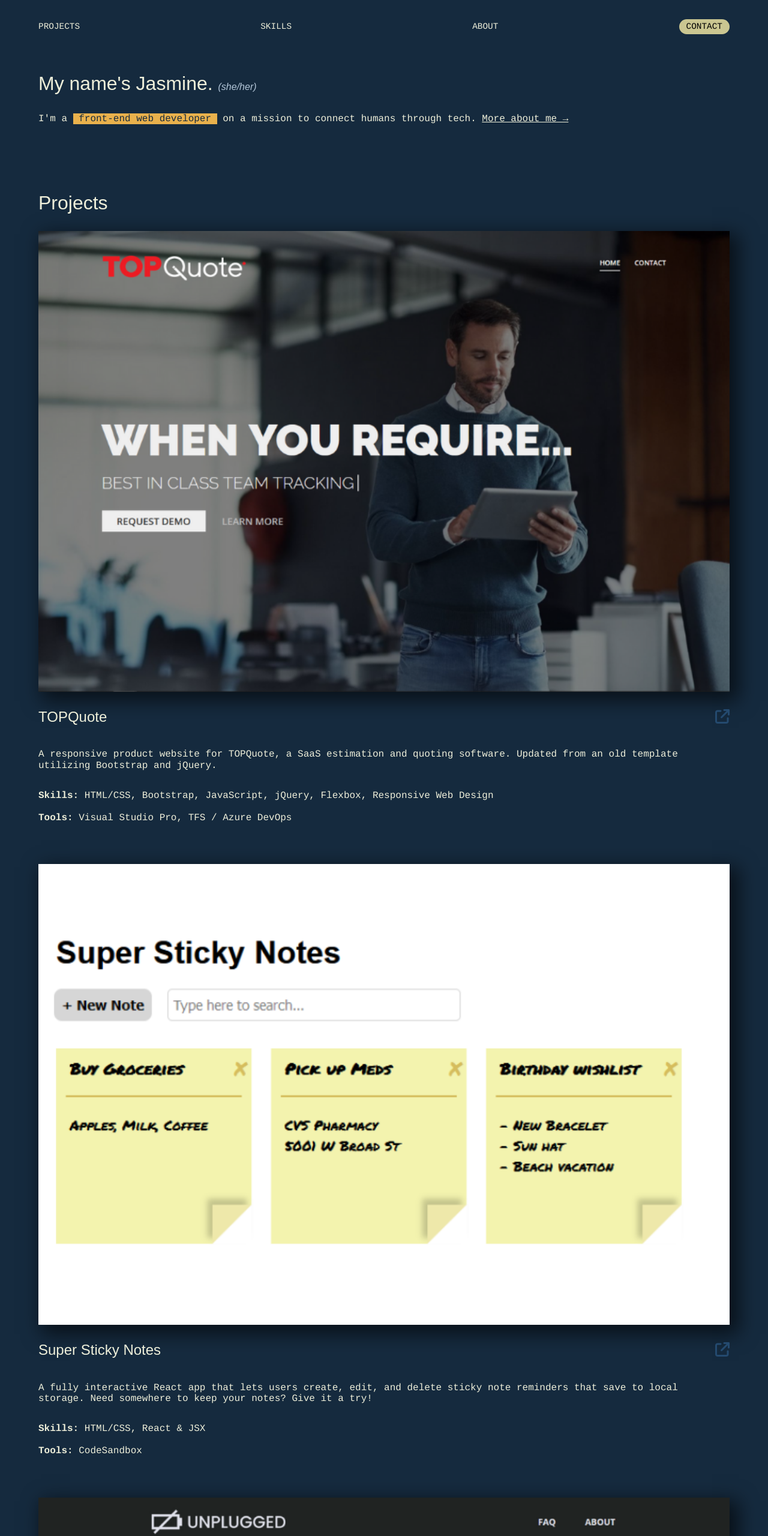
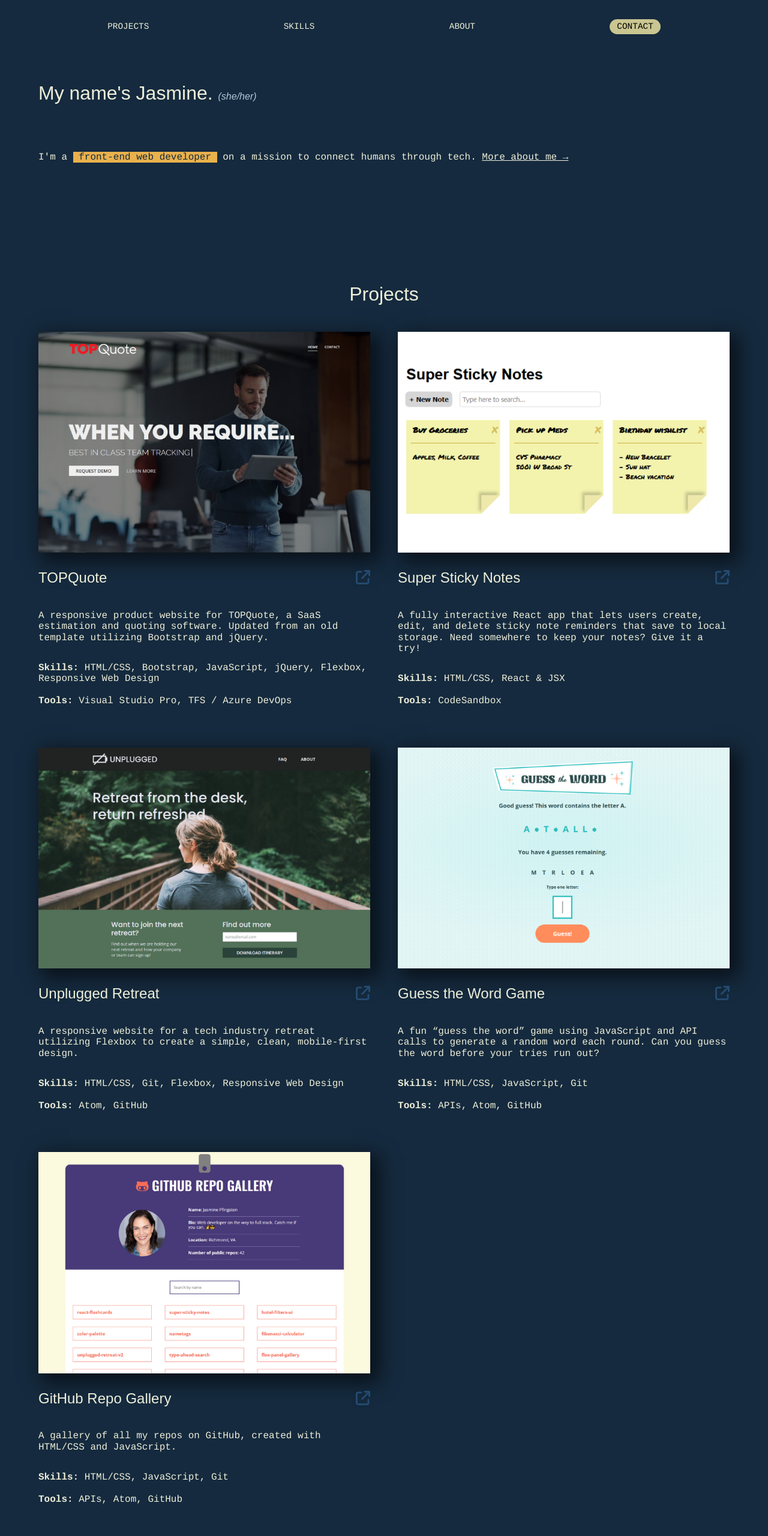
Before and after one commit to jpfingsten/portfolio-v1, a website built with Parcel: page index.html in a window 1280 px wide. Shown: the top 2560 px of the page at 60% size. Built offline with nearby package versions, Linux system fonts and the light colour scheme; a web font is replaced by a local one.

Commit message:
Finished first pass at tablet styles

```diff
--- a/css/main.css
+++ b/css/main.css
@@ -150,6 +150,11 @@
 
 /******************** Mobile Styles ********************/
 
+nav {
+  display: flex;
+  justify-content: center;
+}
+
 nav ul {
   display: flex;
   justify-content: space-between;
@@ -157,6 +162,7 @@
   list-style: none;
   text-transform: uppercase;
   margin-top: 2rem;
+  width: 100%;
 }
 
 nav li {
@@ -417,15 +423,12 @@
 /******************** Tablet Styles ********************/
 
 @media only screen and (min-width: 768px) {
-  /* Style adjustments for viewports that meet the condition */
-}
-
   .content-wrapper {
     margin: 0 4rem;
   }
 
   nav ul {
-
+    width: 80%;
   }
 
   nav li {
@@ -433,19 +436,30 @@
   }
 
   .hero-area h1 {
-
+    margin-top: 5rem;
   }
 
   .hero-area p {
-
+    margin: 5rem 0;
   }
 
   .projects-area {
+    margin-top: 7.5rem;
+  }
 
+  .projects-block {
+    display: flex;
+    flex-flow: row wrap;
+    justify-content: space-between;
+    margin-top: 1rem;
   }
 
   .projects-area h1 {
+    text-align: center;
+  }
 
+  .project-item {
+    width: 48%;
   }
 
   .project-header {
@@ -472,8 +486,8 @@
 
   }
 
-.skills-area h1 {
-
+  .skills-area h1, .skills-area h2 {
+    text-align: center;
   }
 
   .skill-category {
@@ -481,7 +495,7 @@
   }
 
   .skill-category ul {
-
+    justify-content: center;
   }
 
   .skill-category li {
@@ -520,8 +534,19 @@
 
   }
 
+  .about .content-wrapper {
+    display: flex;
+    flex-direction: column;
+    justify-content: center;
+    align-items: center;
+  }
+
+  .about .content-wrapper p {
+    margin-top: 1.5rem;
+  }
+
   .about img {
-
+    width: 50%;
   }
 
   .about h2 {
@@ -533,15 +558,16 @@
   }
 
   .contact-area {
-
+    width: 100%;
   }
 
   .contact-area .content-wrapper {
-
+    align-items: flex-start;
   }
 
   .social {
-
+    width: 25%;
+    justify-content: space-between;
   }
 
   .social i {
@@ -551,6 +577,9 @@
   .copyright {
 
   }
+}
+
+
 
 /******************** Desktop Styles ********************/
 
--- a/index.html
+++ b/index.html
@@ -63,7 +63,8 @@
       <a name="projects"></a>
       <div class="content-wrapper">
         <h1>Projects</h1>
-        <div class="project1">
+        <div class="projects-block">
+          <div class="project-item">
             <a href="https://www.top-quote.com/" target="_blank"><img src="img/topquote.png" alt="TOPQuote" /></a>
             <div class="project-header">
               <h2>TOPQuote</h2>
@@ -78,7 +79,7 @@
               </div>
             </div>
           </div>
-        <div class="project2">
+          <div class="project-item">
             <a href="https://6xfwwy.csb.app/" target="_blank"><img src="img/stickynotes.png" alt="Super Sticky Notes" /></a>
             <div class="project-header">
               <h2>Super Sticky Notes</h2>
@@ -93,7 +94,7 @@
               </div>
             </div>
           </div>
-        <div class="project3">
+          <div class="project-item">
             <a href="https://jpfingsten.github.io/unplugged-retreat-v2/" target="_blank"><img src="img/unplugged.png" alt="Unplugged Retreat" /></a>
             <div class="project-header">
               <h2>Unplugged Retreat</h2>
@@ -108,7 +109,7 @@
               </div>
             </div>
           </div>
-        <div class="project4">
+          <div class="project-item">
             <a href="https://jpfingsten.github.io/guess-the-word/" target="_blank"><img src="img/guess.png" alt="Guess the Word" /></a>
             <div class="project-header">
               <h2>Guess the Word Game</h2>
@@ -123,7 +124,7 @@
               </div>
             </div>
           </div>
-        <div class="project5">
+          <div class="project-item">
             <a href="https://jpfingsten.github.io/github-repo-gallery/" target="_blank"><img src="img/gallery.png" alt="GitHub Repo Gallery" /></a>
             <div class="project-header">
               <h2>GitHub Repo Gallery</h2>
@@ -135,6 +136,7 @@
                 <p><b>Skills:</b> HTML/CSS, JavaScript, Git</p>
                 <br />
                 <p><b>Tools:</b> APIs, Atom, GitHub</p>
+              </div>
             </div>
           </div>
         </div>
```
Lines whose indentation alone changed are shown as unchanged.
